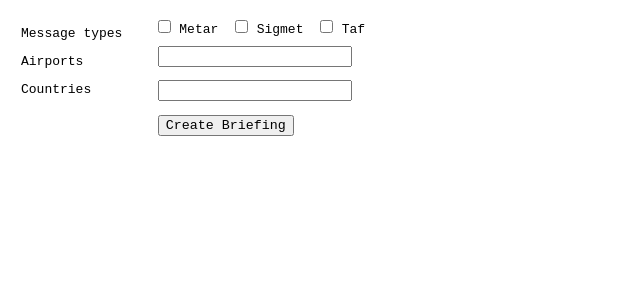
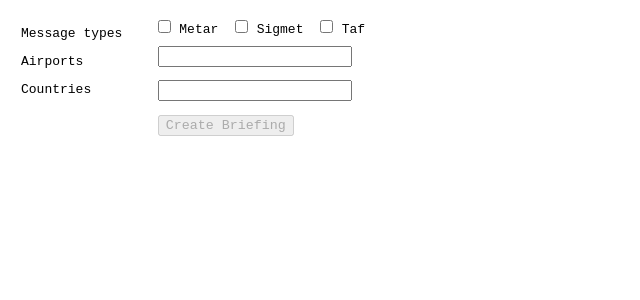
Before and after one commit to SOULPWRD/opmet-angular, an Angular app: page / in a window 1280 px wide. Shown: the top 300 px of the page, without its empty margins (0-640 px from the left). Built offline with nearby package versions, Linux system fonts and the light colour scheme.

Commit message:
validators

```diff
--- a/src/components/form/opmet.css
+++ b/src/components/form/opmet.css
@@ -20,3 +20,8 @@ label {
     margin-right: 10px;
     margin-left: 2px;
 }
+
+.warning {
+    background-color: tomato;
+    font-size: xx-small;
+}
--- a/src/components/form/opmet.html
+++ b/src/components/form/opmet.html
@@ -5,13 +5,20 @@
     <p>Countries</p>
 </div>
 <form [formGroup]="opmetForm">
-    <input id="metar" value="metar" type="checkbox" (change)="updateMessageType($event)">
+    <input id="metar" value="metar" type="checkbox" (blur)="reportTypes.markAllAsTouched()" (change)="updateMessageType($event)">
     <label for="metar">Metar</label>
-    <input id="sigmet" value="sigmet" type="checkbox" (change)="updateMessageType($event)">
+    <input id="sigmet" value="sigmet" type="checkbox" (blur)="reportTypes.markAllAsTouched()" (change)="updateMessageType($event)">
     <label for="sigmet">Sigmet</label>
-    <input id="taf" value="taf_longtaf" type="checkbox" (change)="updateMessageType($event)">
+    <input id="taf" value="taf_longtaf" type="checkbox" (blur)="reportTypes.markAllAsTouched()" (change)="updateMessageType($event)">
     <label for="taf">Taf</label>
+    @if (opmetForm.get("reportTypes")?.errors?.["minLengthArray"]) {
+        <p class="warning">At least one of the options has to be selected</p>
+    }
     <input type="text" id="stations" formControlName="stations" />
     <input type="text" id="countries" formControlName="countries" />
-    <input type="button" (click)="fetch()" value="Create Briefing">
+    @if (opmetForm.errors?.["atLeastOneRequired"]) {
+        <p class="warning">At least one country or airport code has to be specified</p>
+    }
+
+    <input [disabled]="opmetForm.invalid" type="button" (click)="fetch()" value="Create Briefing">
 </form>
--- a/src/components/form/opmet.ts
+++ b/src/components/form/opmet.ts
@@ -7,7 +7,12 @@
 import type {Param} from "../../services/types";
 import type {FormArray} from "@angular/forms";
 import {Component, inject} from "@angular/core";
-import {FormBuilder, FormControl} from "@angular/forms";
+import {
+  FormBuilder,
+  FormControl,
+  AbstractControl,
+  Validators
+} from "@angular/forms";
 import {OpmetService} from "../../services/opmet";
 import {ReactiveFormsModule} from "@angular/forms";
 
@@ -21,30 +26,54 @@ export class OpmetFormComponent {
   private formBuilder = inject(FormBuilder);
   private opmetService = inject(OpmetService);
 
-  opmetForm = this.formBuilder.group({
-    reportTypes: this.formBuilder.array([]),
-    countries: [""],
-    stations: [""]
-  });
+  opmetForm = this.formBuilder.group(
+    {
+      reportTypes: this.formBuilder.array([], this.minLengthArray(1)),
+      countries: [""],
+      stations: [""]
+    },
+    {validators: [this.atLeastOneRequiredValidator]}
+  );
+
+  get reportTypes() {
+    return this.opmetForm.get("reportTypes") as FormArray;
+  }
 
   updateMessageType(event: Event): void {
-    const reportTypes = this.opmetForm.get("reportTypes") as FormArray;
     const inputElement = event.target as HTMLInputElement;
     const checked = inputElement.checked;
     const value = inputElement.value.toUpperCase();
 
     if (checked) {
-      reportTypes.push(new FormControl(value));
+      this.reportTypes.push(new FormControl(value, Validators.required));
       return;
     }
 
-    const index = reportTypes.controls.findIndex(
+    const index = this.reportTypes.controls.findIndex(
       (ctrl) => ctrl.value === value
     );
 
     if (index !== -1) {
-      reportTypes.removeAt(index);
+      this.reportTypes.removeAt(index);
     }
+  }
+
+  minLengthArray(min: number) {
+    return (control: AbstractControl) => {
+      const array = control as FormArray;
+      return array.length >= min ? null : {minLengthArray: control?.touched};
+    };
+  }
+
+  atLeastOneRequiredValidator(group: AbstractControl) {
+    const countries = group.get("countries");
+    const stations = group.get("stations");
+
+    if (!countries?.value && !stations?.value) {
+      return {atLeastOneRequired: countries?.dirty || stations?.dirty};
+    }
+
+    return null;
   }
 
   get payload(): Param {
@@ -52,8 +81,9 @@ export class OpmetFormComponent {
     return {
       id: crypto.randomUUID(),
       reportTypes: values.reportTypes as string[],
-      countries: values.countries?.toUpperCase().split(" ") || [],
-      stations: values.stations?.toUpperCase().split(" ") || []
+      countries:
+        values.countries?.toUpperCase().split(" ").filter(Boolean) || [],
+      stations: values.stations?.toUpperCase().split(" ").filter(Boolean) || []
     };
   }
 
```
